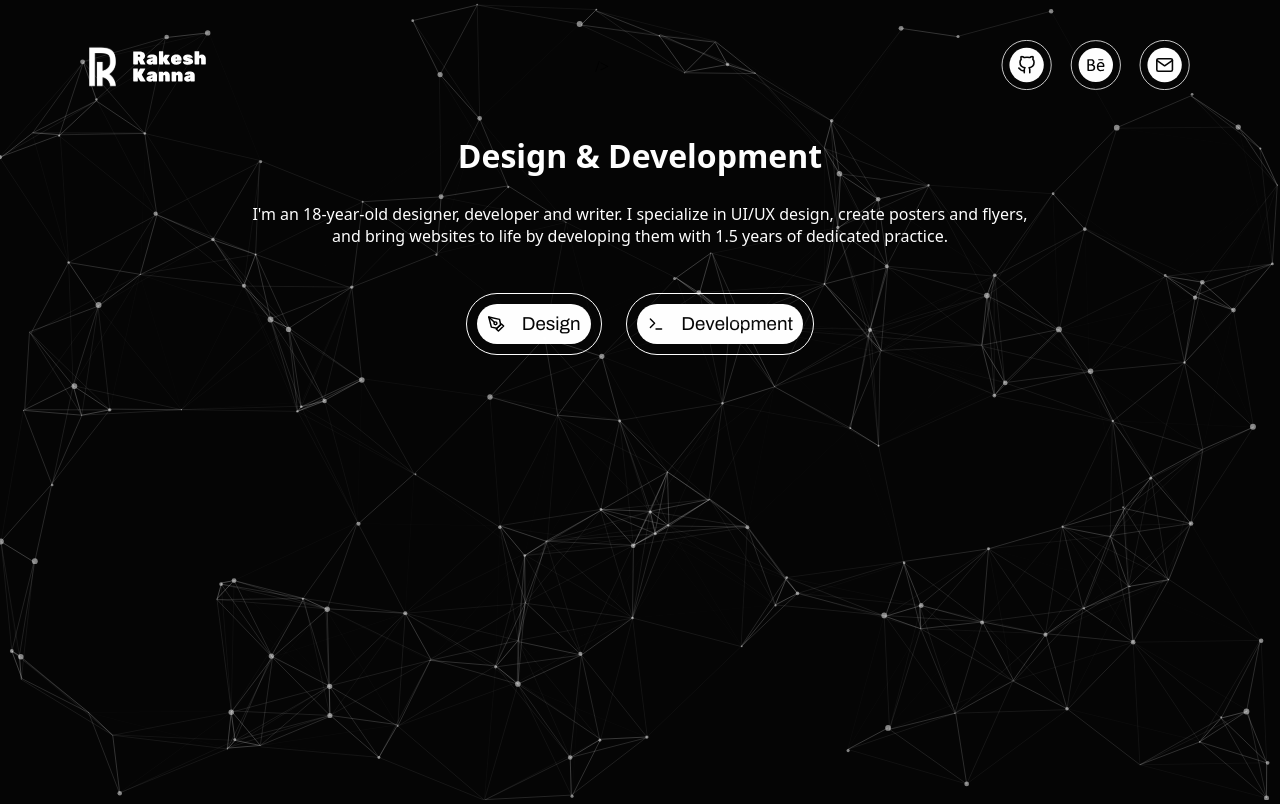
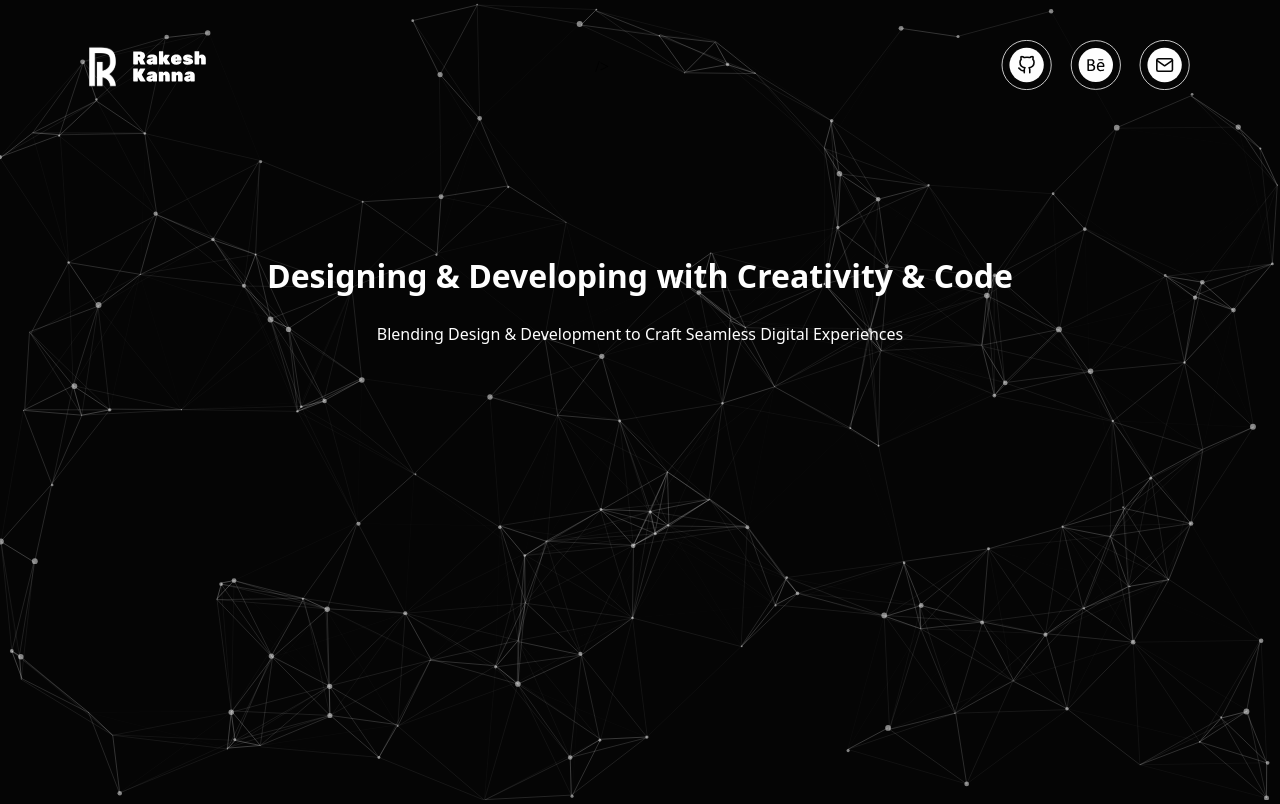
Before and after one commit to rakeshkanna-rk/rakeshkanna-rk.github.io, a Vue app: page / in a window 1280 px wide. Built offline with nearby package versions, Linux system fonts and the light colour scheme; a web font is replaced by a local one.

Commit message:
updated components

```diff
--- a/jsconfig.json
+++ b/jsconfig.json
@@ -2,7 +2,7 @@
   "compilerOptions": {
     "target": "es5",
     "module": "esnext",
-    "baseUrl": "./",
+    "baseUrl": ".",
     "moduleResolution": "node",
     "paths": {
       "@/*": [
--- a/public/global.css
+++ b/public/global.css
@@ -5,5 +5,10 @@
 }
 
 html {
-  cursor: url("./img/cursor.svg"), pointer;
+  cursor: url("./assets/cursor.svg"), auto;
 }
+
+body {
+  background: var(--bg-color);
+  margin: 0;
+}
--- a/src/App.vue
+++ b/src/App.vue
@@ -9,23 +9,20 @@
       >
       <HeadLine />
     </div>
-    <FieldList />
   </div>
 </template>
 
 <script>
-import NavBar from "./NavBar.vue";
+import NavBar from "./components/NavBar.vue";
 import HeadLine from "./components/HeadLine.vue";
 import Particles from "./components/Particles.vue";
-import FieldList from "./FieldList.vue";
 
 export default {
   name: "App",
   components: {
     Particles,
     NavBar,
-    HeadLine,
-    FieldList,
+    HeadLine
   },
 
   data() {
@@ -35,11 +32,6 @@ export default {
 </script>
 
 <style>
-body {
-  background: var(--bg-color);
-  margin: 0;
-  cursor: url("./assets/cursor.svg"), pointer;
-}
 
 #app {
   padding: 30px 80px;
@@ -50,4 +42,5 @@ body {
     padding: 30px 30px;
   }
 }
+
 </style>
--- a/src/FieldList.vue
+++ /dev/null
@@ -1,30 +0,0 @@
-<template>
-  <div class="list">
-    <ProjectOption :img="`./assets/design.svg`" :field="`Design`" />
-    <ProjectOption :img="`./assets/develop.svg`" :field="`Development`" />
-  </div>
-</template>
-
-<script>
-import ProjectOption from "./components/ProjectOption.vue";
-
-export default {
-  name: "FieldList",
-  components: {
-    ProjectOption,
-  },
-};
-</script>
-
-<style scoped>
-.list {
-  display: flex;
-  flex-direction: row;
-  gap: 24px;
-  padding: 30px;
-  align-items: center;
-  justify-content: center;
-  flex-shrink: 0;
-  position: relative;
-}
-</style>
--- a/src/components/HeadLine.vue
+++ b/src/components/HeadLine.vue
@@ -27,7 +27,13 @@ export default {
   justify-content: center;
   text-align: center;
   position: relative;
-  padding: 30px 0 0 0;
+  padding: 150px 0 ;
+}
+
+@media screen and (max-width: 600px) {
+  .header {
+    padding: 80px 0;
+  }
 }
 
 .content {
--- a/src/NavBar.vue
+++ b/src/components/NavBar.vue
@@ -2,7 +2,7 @@
   <div class="navbar">
     <img
       class="logo"
-      src="./assets/logo.svg"
+      src="../assets/logo.svg"
       v-motion
       :initial="{ opacity: 0, y: -50 }"
       :visible="{ opacity: 1, y: 0 }"
@@ -46,9 +46,9 @@
 </template>
 
 <script>
-import socialLinks from "./data/socialLinks.json";
-import SocialLink from "./components/SocialLink.vue";
-import LowSocialLink from "./components/LowSocialLink.vue";
+import socialLinks from "../data/socialLinks.json";
+import SocialLink from "../components/SocialLink.vue";
+import LowSocialLink from "../components/LowSocialLink.vue";
 
 export default {
   name: "NavBar",
--- a/src/data/headLines.json
+++ b/src/data/headLines.json
@@ -1,4 +1,4 @@
 {
-    "title": "Design & Development",
-    "content":"I'm an 18-year-old designer, developer and writer. I specialize in UI/UX design, create posters and flyers, and bring websites to life by developing them with 1.5 years of dedicated practice."
+    "title": "Designing & Developing with Creativity & Code",
+    "content":"Blending Design & Development to Craft Seamless Digital Experiences"
 }
```
Also changed, not shown: public/assets/cursor.svg (added).
